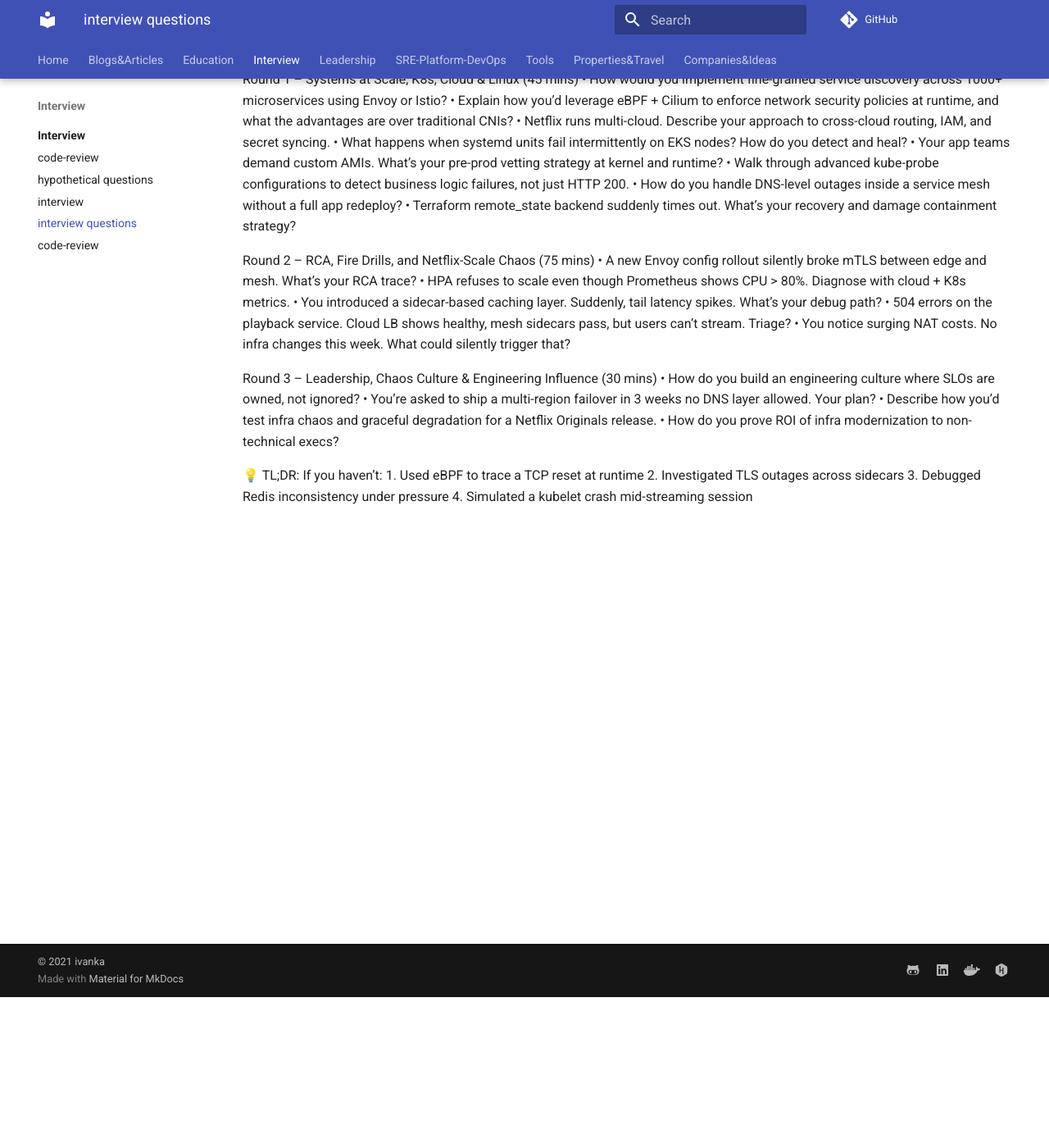
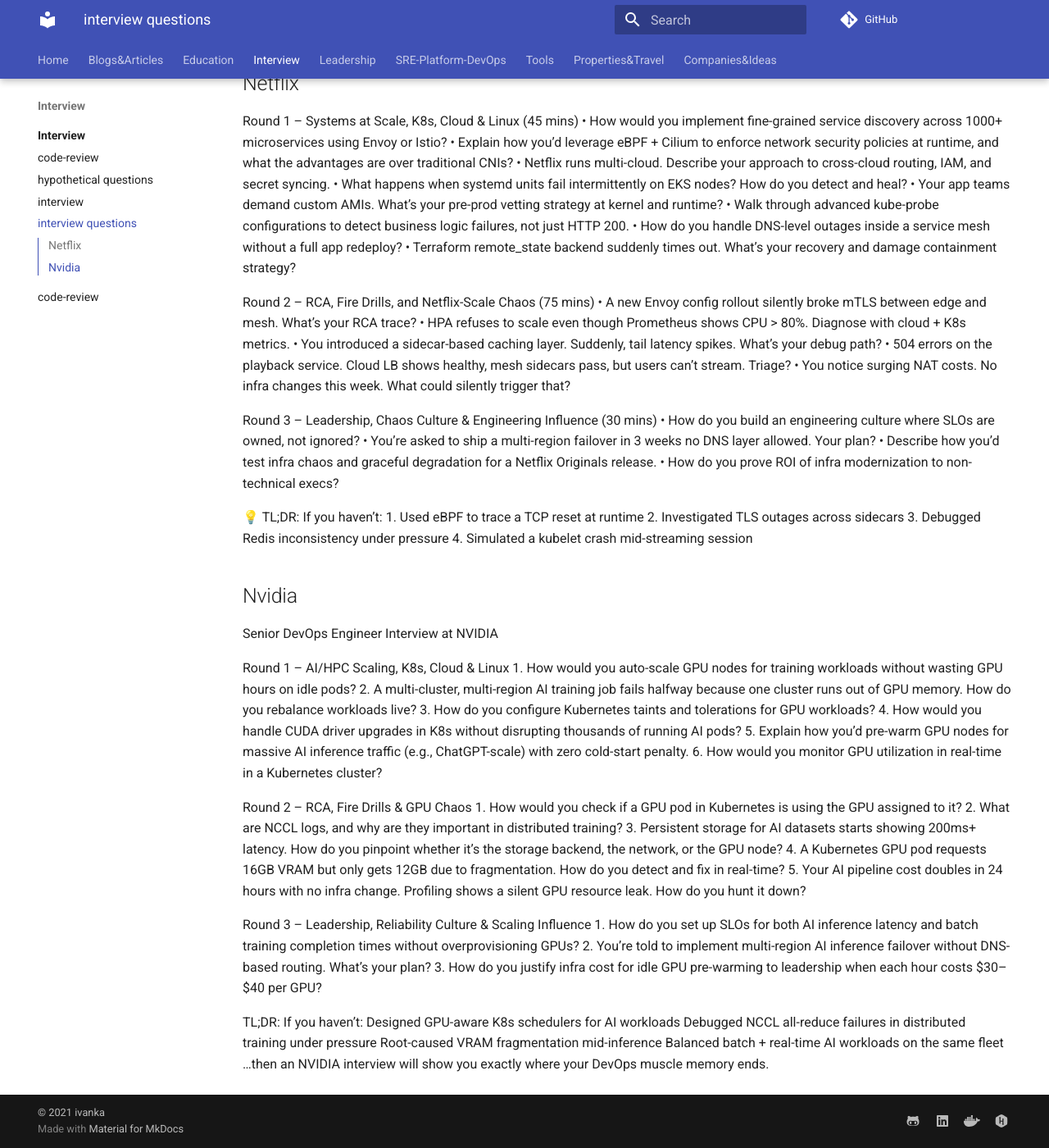
Before and after one commit to ivankatliarchuk/knowledge-base, an MkDocs documentation site: the page built from docs/interview/questions.md, in a window 1280 px wide and 1400 px high, scrolled down 184 px. Shown: the whole window at 82% size. Built offline with MkDocs 1.6.1 and Material for MkDocs 9.7.7, drawn with Linux system fonts in a browser that asks for light colours; comment, search, counter and statistics services are not loaded.

Commit message:
interview: questions added
Signed-off-by: ivan katliarchuk <ivan.katliarchuk@gmail.com>

```diff
--- a/docs/interview/questions.md
+++ b/docs/interview/questions.md
@@ -8,6 +8,8 @@
 ---
 
 # Interview Questions
+
+## Netflix
 
 Round 1 – Systems at Scale, K8s, Cloud & Linux (45 mins)
 • How would you implement fine-grained service discovery across 1000+ microservices using Envoy or Istio?
@@ -38,3 +40,35 @@
 2. Investigated TLS outages across sidecars
 3. Debugged Redis inconsistency under pressure
 4. Simulated a kubelet crash mid-streaming session
+
+## Nvidia
+
+Senior DevOps Engineer Interview at NVIDIA
+
+Round 1 – AI/HPC Scaling, K8s, Cloud & Linux
+1. How would you auto-scale GPU nodes for training workloads without wasting GPU hours on idle pods?
+2. A multi-cluster, multi-region AI training job fails halfway because one cluster runs out of GPU memory. How do you rebalance workloads live?
+3. How do you configure Kubernetes taints and tolerations for GPU workloads?
+4. How would you handle CUDA driver upgrades in K8s without disrupting thousands of running AI pods?
+5. Explain how you’d pre-warm GPU nodes for massive AI inference traffic (e.g., ChatGPT-scale) with zero cold-start penalty.
+6. How would you monitor GPU utilization in real-time in a Kubernetes cluster?
+
+Round 2 – RCA, Fire Drills & GPU Chaos
+1. How would you check if a GPU pod in Kubernetes is using the GPU assigned to it?
+2. What are NCCL logs, and why are they important in distributed training?
+3. Persistent storage for AI datasets starts showing 200ms+ latency. How do you pinpoint whether it’s the storage backend, the network, or the GPU node?
+4. A Kubernetes GPU pod requests 16GB VRAM but only gets 12GB due to fragmentation. How do you detect and fix in real-time?
+5. Your AI pipeline cost doubles in 24 hours with no infra change. Profiling shows a silent GPU resource leak. How do you hunt it down?
+
+Round 3 – Leadership, Reliability Culture & Scaling Influence
+1. How do you set up SLOs for both AI inference latency and batch training completion times without overprovisioning GPUs?
+2. You’re told to implement multi-region AI inference failover without DNS-based routing. What’s your plan?
+3. How do you justify infra cost for idle GPU pre-warming to leadership when each hour costs $30–$40 per GPU?
+
+TL;DR:
+If you haven’t:
+Designed GPU-aware K8s schedulers for AI workloads
+Debugged NCCL all-reduce failures in distributed training under pressure
+Root-caused VRAM fragmentation mid-inference
+Balanced batch + real-time AI workloads on the same fleet
+…then an NVIDIA interview will show you exactly where your DevOps muscle memory ends.
```
